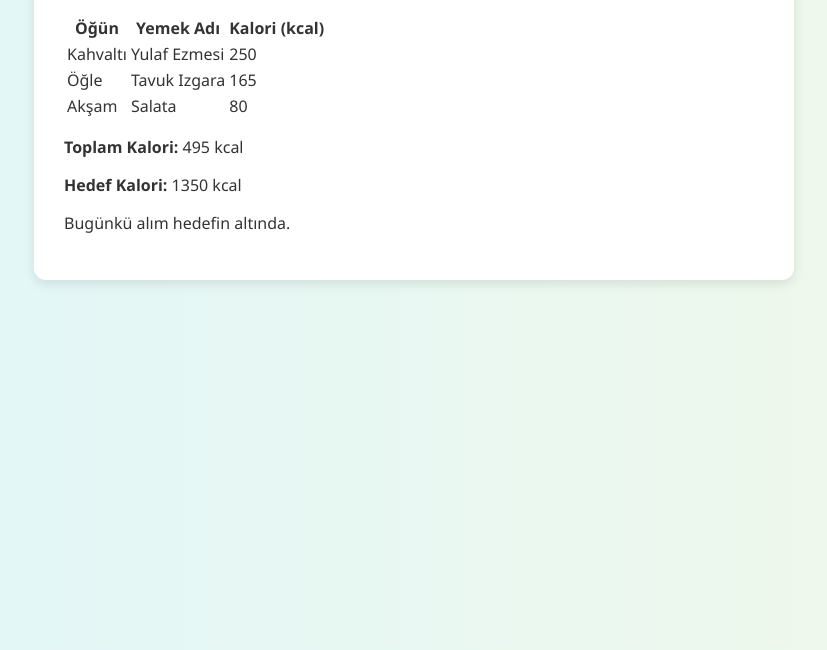
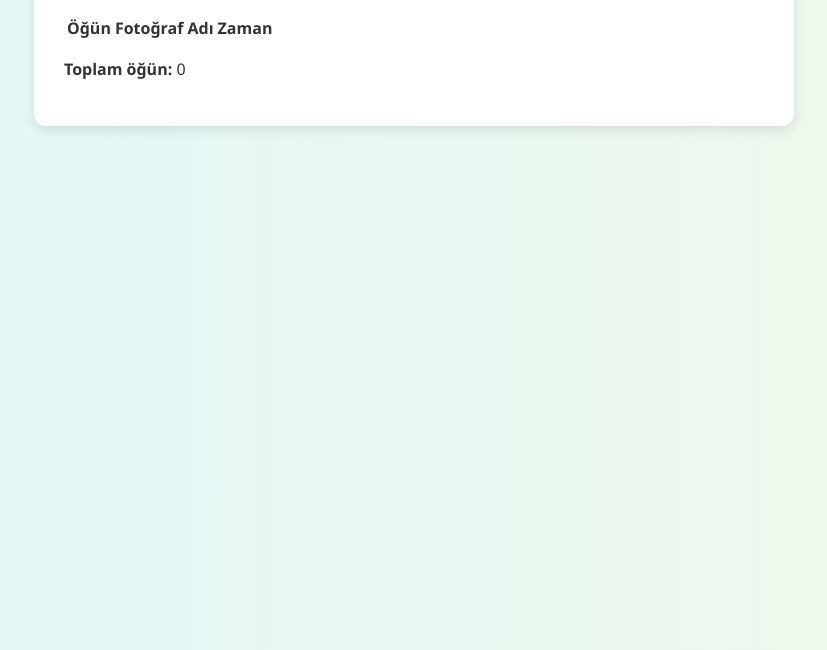
Before and after one commit to LarcivertSports/mac-ozet, a plain HTML site: page results.html in a window 1280 px wide. Shown: the part 150-800 px from the top of the page, without its empty margins (226-1053 px from the left). Drawn offline with Linux system fonts and the light colour scheme.

Commit message:
Update results.html

```diff
--- a/results.html
+++ b/results.html
@@ -2,45 +2,46 @@
 <html lang="tr">
 <head>
   <meta charset="UTF-8">
-  <title>Kalori Tahmin Sonuçları</title>
+  <title>Tahmin Sonuçları</title>
   <link rel="stylesheet" href="style.css">
+  <script>
+    function loadResults() {
+      const data = JSON.parse(localStorage.getItem("mealData")) || [];
+      const tbody = document.getElementById("results-body");
+      let total = 0;
+
+      data.forEach(entry => {
+        const row = document.createElement("tr");
+        row.innerHTML = `
+          <td>${entry.mealType}</td>
+          <td>${entry.imageName}</td>
+          <td>${new Date(entry.timestamp).toLocaleString()}</td>
+        `;
+        tbody.appendChild(row);
+      });
+
+      document.getElementById("total-count").innerText = data.length;
+    }
+
+    window.onload = loadResults;
+  </script>
 </head>
 <body>
   <div class="container">
-    <h1>📊 Tahmin Edilen Öğünler</h1>
+    <h1>📊 Kaydedilen Öğünler</h1>
 
     <table>
       <thead>
         <tr>
           <th>Öğün</th>
-          <th>Yemek Adı</th>
-          <th>Kalori (kcal)</th>
+          <th>Fotoğraf Adı</th>
+          <th>Zaman</th>
         </tr>
       </thead>
-      <tbody>
-        <tr>
-          <td>Kahvaltı</td>
-          <td>Yulaf Ezmesi</td>
-          <td>250</td>
-        </tr>
-        <tr>
-          <td>Öğle</td>
-          <td>Tavuk Izgara</td>
-          <td>165</td>
-        </tr>
-        <tr>
-          <td>Akşam</td>
-          <td>Salata</td>
-          <td>80</td>
-        </tr>
-      </tbody>
+      <tbody id="results-body"></tbody>
     </table>
 
-    <div class="summary">
-      <p><strong>Toplam Kalori:</strong> 495 kcal</p>
-      <p><strong>Hedef Kalori:</strong> 1350 kcal</p>
-      <p class="status under">Bugünkü alım hedefin altında.</p>
-    </div>
+    <p><strong>Toplam öğün:</strong> <span id="total-count">0</span></p>
   </div>
 </body>
 </html>
```
